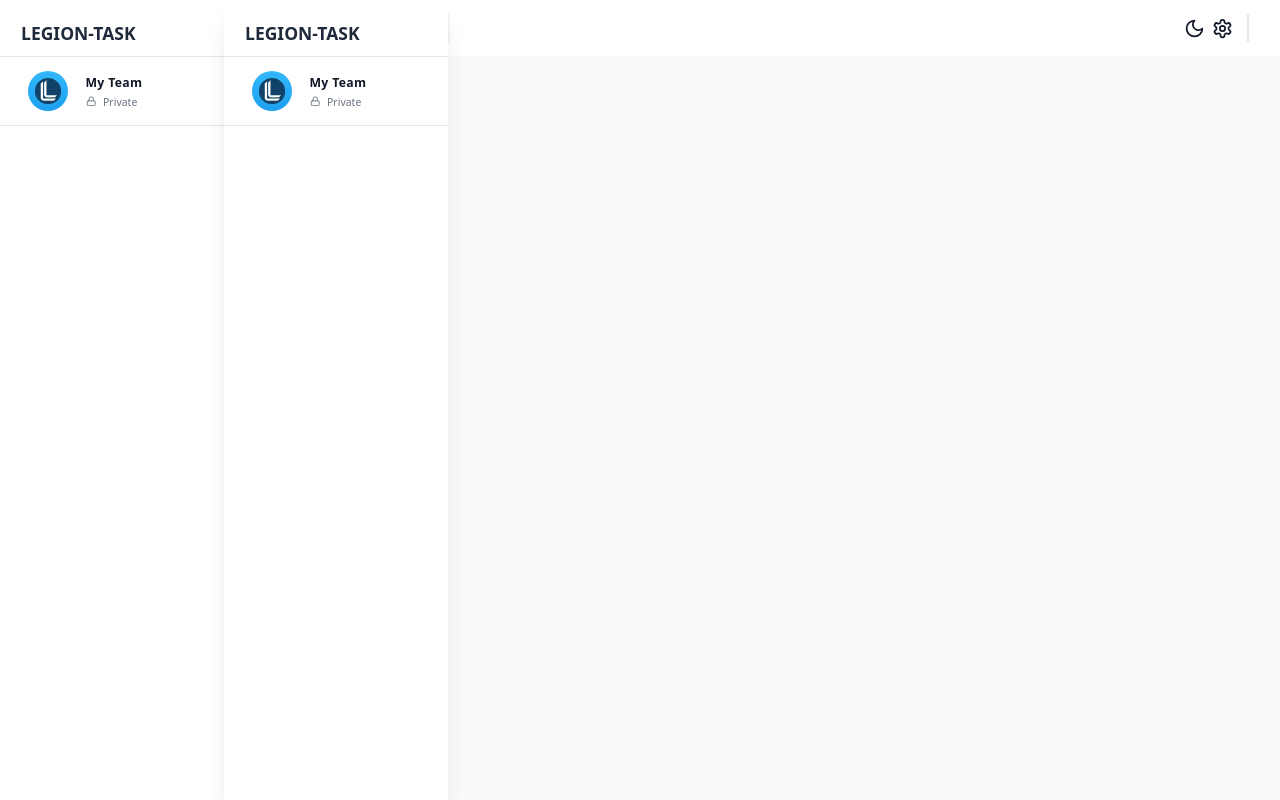
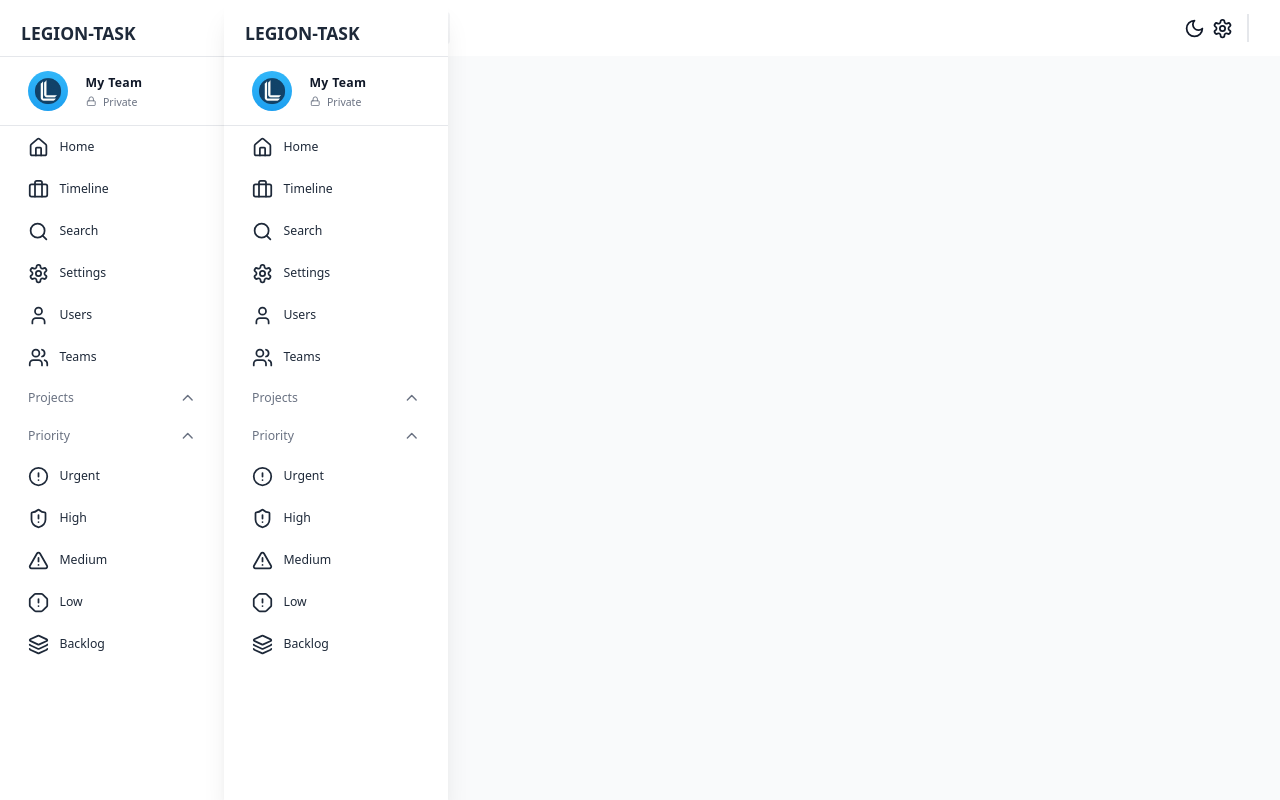
Before and after one commit to lakshyarawat1/legion-task, a Next.js app in the folder client/: page /Sidebar in a window 1280 px wide. Built offline with nearby package versions, Linux system fonts and the light colour scheme.

Commit message:
[ #1 Update - Updated sidebar ]

```diff
--- a/client/src/app/(components)/Sidebar/page.tsx
+++ b/client/src/app/(components)/Sidebar/page.tsx
@@ -1,7 +1,9 @@
 "use client";
 
-import { LockIcon } from "lucide-react";
+import { AlertCircle, AlertOctagon, AlertTriangle, Briefcase, ChevronDown, ChevronUp, Home, Layers3, LockIcon, LucideIcon, Search, Settings, ShieldAlert, User, Users } from "lucide-react";
 import Image from "next/image";
+import Link from "next/link";
+import { usePathname } from "next/navigation";
 import React, { useState } from "react";
 
 const Sidebar = () => {
@@ -9,14 +11,14 @@ const Sidebar = () => {
   const [showPriority, setShowPriority] = useState(true);
 
   const sidebarClassNames =
-    "fixed flex flex-col h-full justify-between shadow-xl transition-all duration-300 z-40 dark:bg-black overflow-y-auto bg-white w-64 ";
+    "fixed flex flex-col h-full justify-between shadow-xl transition-all duration-300 z-40 dark:bg-black overflow-y-auto bg-white md:w-64 w-22";
 
   return (
     <div className={sidebarClassNames}>
       {/* Logo */}
       <div className="flex h-[100%] flex-col justify-start">
         <div className="z-50 flex min-h-[56px] w-64 items-center justify-between bg-white px-6 pt-3 dark:bg-black">
-          <div className="text-xl font-bold text-gray-800 dark:text-white">
+          <div className="text-xl hidden md:flex font-bold text-gray-800 dark:text-white">
             LEGION-TASK
           </div>
         </div>
@@ -30,18 +32,87 @@ const Sidebar = () => {
           />
 
           <div>
-            <h3 className="text-md font-bold tracking-wide dark:text-gray-200">
+            <h3 className="text-md font-bold tracking-wide dark:text-gray-200 hidden md:flex">
               My Team
-                      </h3>
-                      <div className="mt-1 flex items-start gap-2">
-                          <LockIcon className="mt-[0.1rem] w-3 h-3 text-gray-500 dark:text-gray-400" />
-                          <p className="text-xs text-gray-500">Private</p>
-                      </div>
+            </h3>
+            <div className="mt-1 flex items-start gap-2 hidden md:flex">
+              <LockIcon className="mt-[0.1rem] h-3 w-3 text-gray-500 dark:text-gray-400" />
+              <p className="text-xs text-gray-500">Private</p>
+            </div>
           </div>
         </div>
+        <nav className="z-10 w-full">
+          <SidebarLink icon={Home} label="Home" href="/" />
+          <SidebarLink icon={Briefcase} label="Timeline" href="/timeline" />
+          <SidebarLink icon={Search} label="Search" href="/search" />
+          <SidebarLink icon={Settings} label="Settings" href="/settings" />
+          <SidebarLink icon={User} label="Users" href="/users" />
+          <SidebarLink icon={Users} label="Teams" href="/teams" />
+        </nav>
+
+        <button
+          onClick={() => setShowProjects((prev) => !prev)}
+          className="w-full items-center justify-between px-8 py-3 text-gray-500 hidden md:flex"
+        >
+          <span className="">Projects</span>
+          {showProjects ? (
+            <ChevronUp className="h-5 w-5" />
+          ) : (
+            <ChevronDown className="h-5 w-5" />
+          )}
+        </button>
+
+        <button
+          onClick={() => setShowPriority((prev) => !prev)}
+          className="md:flex hidden w-full items-center justify-between px-8 py-3 text-gray-500"
+        >
+          <span className="">Priority</span>
+          {showPriority ? (
+            <ChevronUp className="h-5 w-5" />
+          ) : (
+            <ChevronDown className="h-5 w-5" />
+          )}
+        </button>
+        {showPriority && (
+          <>
+            <SidebarLink icon={AlertCircle} label="Urgent" href="/priority/urgent" />
+              <SidebarLink icon={ShieldAlert} label="High" href="/priority/high" />
+              <SidebarLink icon={AlertTriangle} label="Medium" href="/prioritiy/medium" />
+              <SidebarLink icon={AlertOctagon} label="Low" href="/priority/low" />
+            <SidebarLink icon={Layers3} label="Backlog" href="/priority/backlog" />
+          </>
+        )}
       </div>
     </div>
   );
 };
 
+interface SidebarLinkProps {
+  href: string;
+  icon: LucideIcon;
+  label: string;
+}
+
+const SidebarLink = ({ href, icon: Icon, label }: SidebarLinkProps) => {
+  const pathName = usePathname();
+  const isActive =
+    pathName === href || (pathName === "/" && href === "/dashboard");
+  // const screenWidth = window.innerWidth;
+
+  return (
+    <Link href={href} className="w-full">
+      <div
+        className={`relative flex cursor-pointer items-center gap-3 transition-colors hover:bg-gray-100 dark:bg-black dark:hover:bg-gray-700 ${isActive ? "bg-gray-100 dark:bg-gray-600" : ""} justify-start px-8 py-3 `}
+      >
+        {isActive && (
+          <div className="absolute top-0 left-0 h-[100%] w-[5px] bg-blue-200" />
+        )}
+
+        <Icon className="h-6 w-6 text-gray-800 dark:text-gray-100" />
+        <span className="font-medium text-gray-800 dark:text-gray-100 hidden md:flex">{label}</span>
+      </div>
+    </Link>
+  );
+};
+
 export default Sidebar;
--- a/client/src/app/globals.css
+++ b/client/src/app/globals.css
@@ -13,6 +13,6 @@ body,
   height: 100%;
   width: 100%;
   @apply text-sm;
-  @apply text-gray-900;
-  @apply bg-gray-100;
+  @apply bg-white;
+  @apply dark:bg-black;
 }
```
